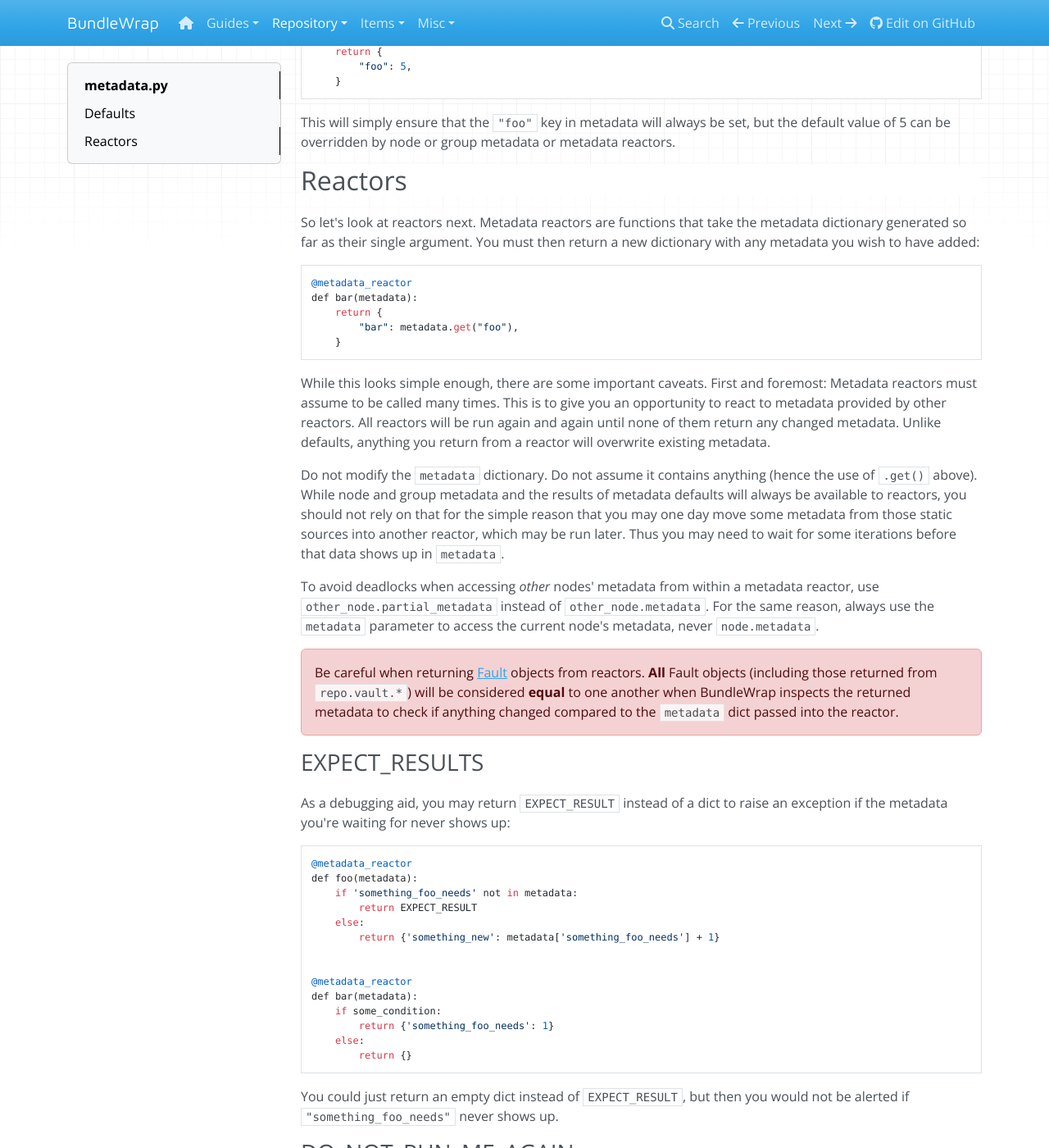
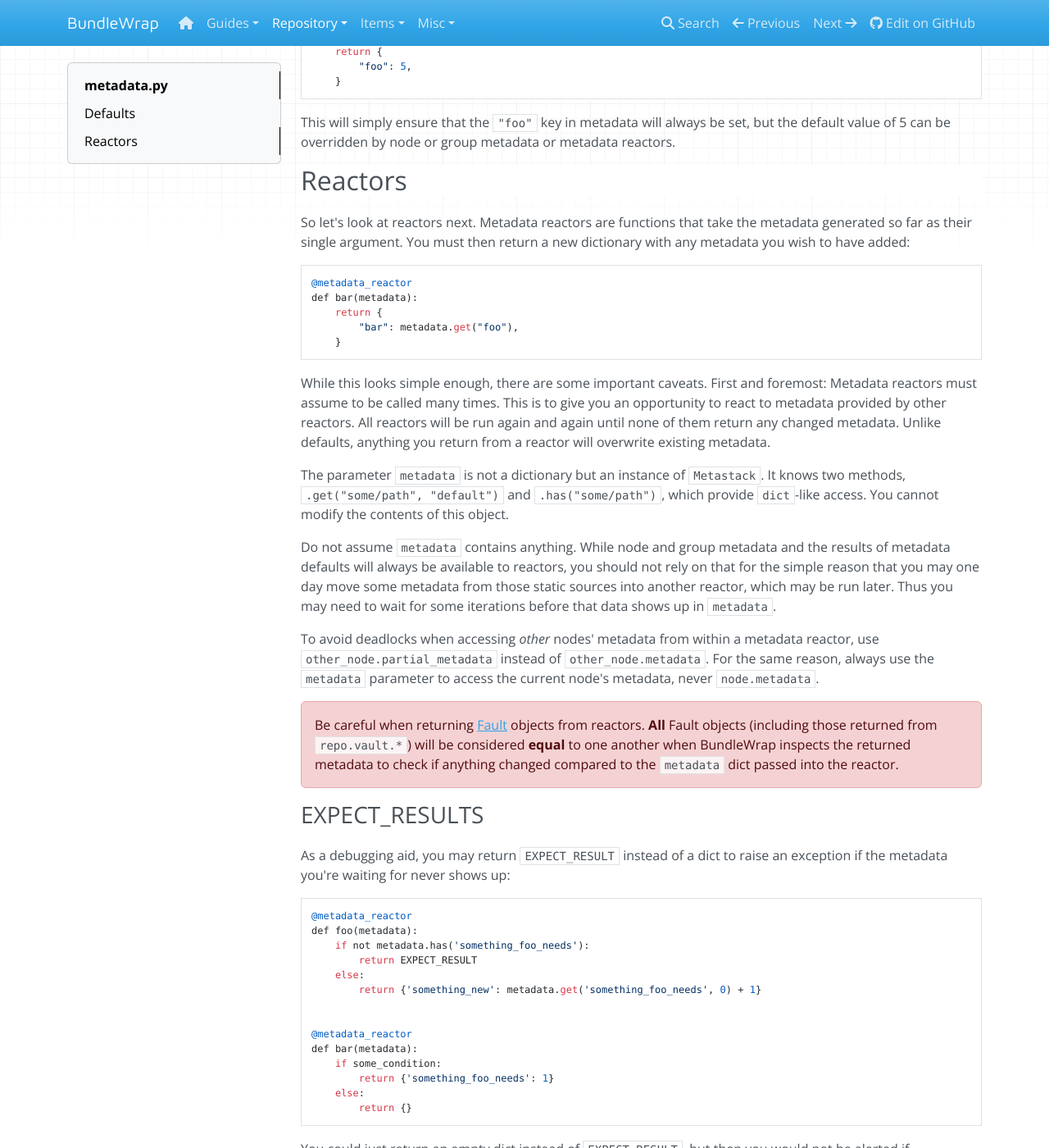
Before and after one commit to bundlewrap/bundlewrap, an MkDocs documentation site: the page built from docs/content/repo/metadata.py.md, in a window 1280 px wide and 1400 px high, scrolled down 392 px. Shown: the whole window at 82% size. Built offline with MkDocs 1.6.1, drawn with Linux system fonts in a browser that asks for light colours; nearby versions of some CDN libraries; old or Windows-style settings are respelled for this version of MkDocs.

Commit message:
Update docs for Metastack

```diff
--- a/docs/content/repo/metadata.py.md
+++ b/docs/content/repo/metadata.py.md
@@ -20,7 +20,7 @@ This will simply ensure that the `"foo"` key in metadata will always be set, but
 
 ## Reactors
 
-So let's look at reactors next. Metadata reactors are functions that take the metadata dictionary generated so far as their single argument. You must then return a new dictionary with any metadata you wish to have added:
+So let's look at reactors next. Metadata reactors are functions that take the metadata generated so far as their single argument. You must then return a new dictionary with any metadata you wish to have added:
 
 	@metadata_reactor
 	def bar(metadata):
@@ -30,7 +30,9 @@ So let's look at reactors next. Metadata reactors are functions that take the me
 
 While this looks simple enough, there are some important caveats. First and foremost: Metadata reactors must assume to be called many times. This is to give you an opportunity to react to metadata provided by other reactors. All reactors will be run again and again until none of them return any changed metadata. Unlike defaults, anything you return from a reactor will overwrite existing metadata.
 
-Do not modify the `metadata` dictionary. Do not assume it contains anything (hence the use of `.get()` above). While node and group metadata and the results of metadata defaults will always be available to reactors, you should not rely on that for the simple reason that you may one day move some metadata from those static sources into another reactor, which may be run later. Thus you may need to wait for some iterations before that data shows up in `metadata`.
+The parameter `metadata` is not a dictionary but an instance of `Metastack`. It knows two methods, `.get("some/path", "default")` and `.has("some/path")`, which provide `dict`-like access. You cannot modify the contents of this object.
+
+Do not assume `metadata` contains anything. While node and group metadata and the results of metadata defaults will always be available to reactors, you should not rely on that for the simple reason that you may one day move some metadata from those static sources into another reactor, which may be run later. Thus you may need to wait for some iterations before that data shows up in `metadata`.
 
 To avoid deadlocks when accessing *other* nodes' metadata from within a metadata reactor, use `other_node.partial_metadata` instead of `other_node.metadata`. For the same reason, always use the `metadata` parameter to access the current node's metadata, never `node.metadata`.
 
@@ -43,10 +45,10 @@ As a debugging aid, you may return `EXPECT_RESULT` instead of a dict to raise an
 
 	@metadata_reactor
 	def foo(metadata):
-	    if 'something_foo_needs' not in metadata:
+	    if not metadata.has('something_foo_needs'):
 	        return EXPECT_RESULT
 	    else:
-	        return {'something_new': metadata['something_foo_needs'] + 1}
+	        return {'something_new': metadata.get('something_foo_needs', 0) + 1}
 
 
 	@metadata_reactor
```
